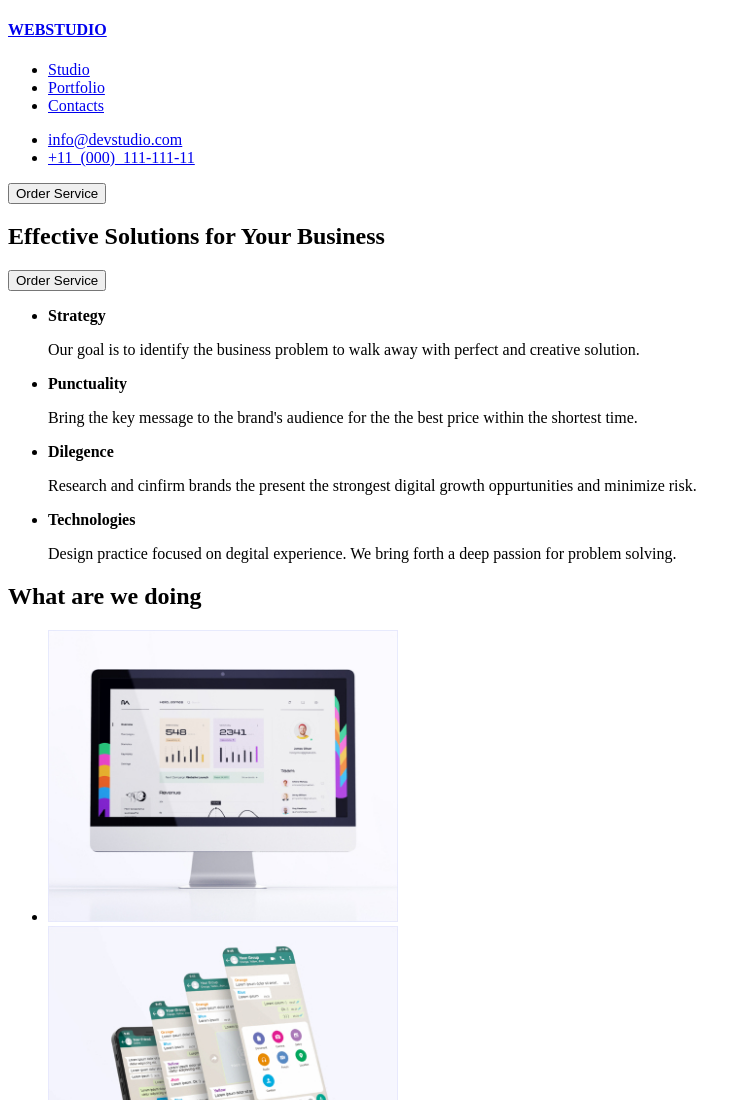
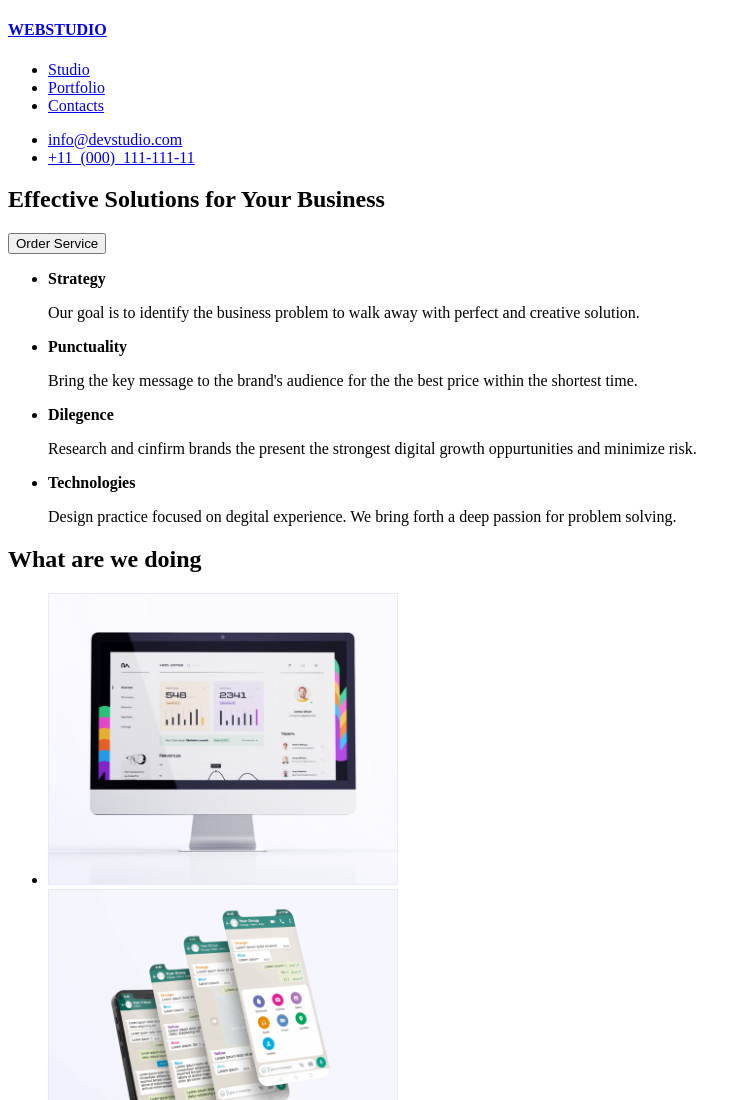
Before and after one commit to WangJunChing/goit-markup-hw-01, a plain HTML site: page index.html in a window 1280 px wide. Shown: the top 1100 px of the page, without its empty margins (0-751 px from the left). Drawn offline with Linux system fonts and the light colour scheme.

Commit message:
Update index.html

```diff
--- a/index.html
+++ b/index.html
@@ -21,8 +21,6 @@
             </ul>
         </header>
         <main>
-            <button>Order Service</button>
-
             <section>
                 <h1>Effective Solutions for Your Business</h1>
                 <button>Order Service</button>
@@ -38,6 +36,7 @@
                     <p>Design practice focused on degital experience. We bring forth a deep passion for problem solving.</p>
                 </ul>
             </section>
+
             <section>
                 <h2>What are we doing</h2>
                 <ul>
@@ -52,6 +51,7 @@
                     </li>
                 </ul>
             </section>
+
             <section>
                 <h2>Our Team</h2>
                 <ul>
```
